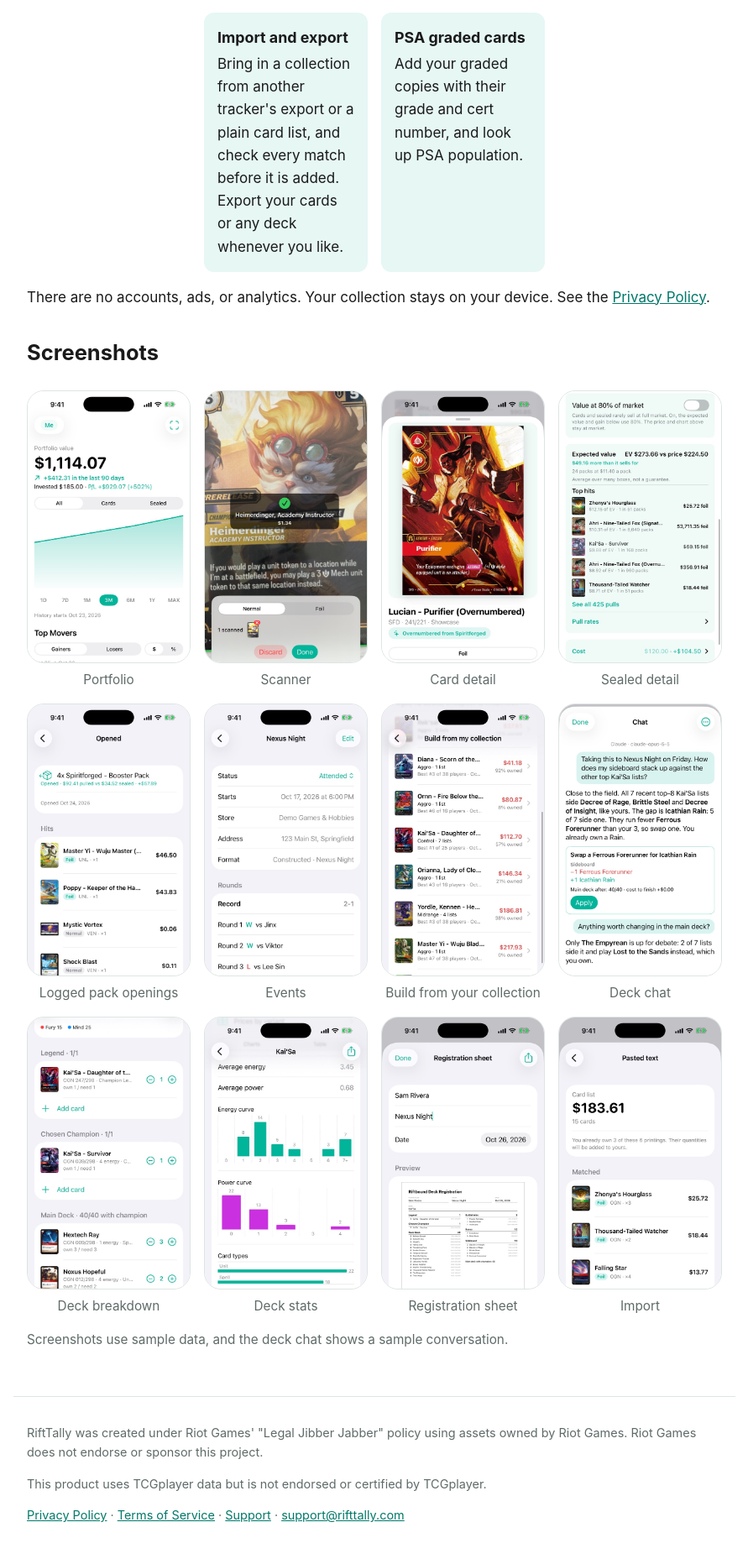
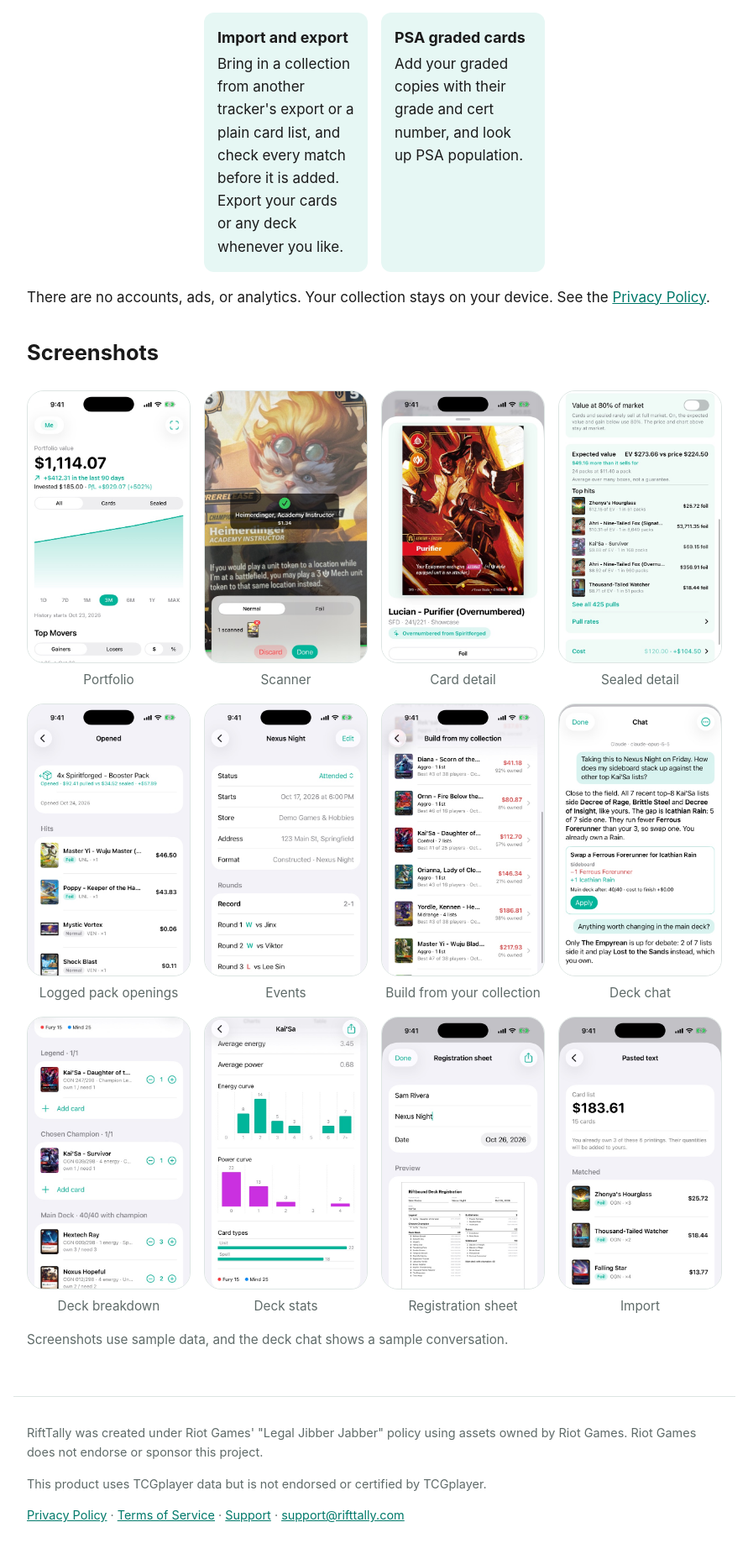
Before and after one commit to michael-huang87/rifttally, a Jekyll site: the page built from index.html, in a window 1280 px wide. Shown: the part 1155-3018 px from the top of the page at 84% size, without its empty margins (194-1085 px from the left). Built offline with Jekyll 4.4.1, drawn with Linux system fonts in a browser that asks for light colours.

Commit message:
Crop the status bar off the deck stats screenshot to show its domains

```diff
--- a/index.html
+++ b/index.html
@@ -37,7 +37,7 @@
   <figure><img src="assets/img/decks.jpg" alt="Top tournament decks ranked by cost to finish, with the share of each you already own" width="600" height="1005"><figcaption>Build from your collection</figcaption></figure>
   <figure><img src="assets/img/chat.jpg" alt="Deck chat about a complete Kai'Sa deck, suggesting a sideboard swap with an Apply button" width="600" height="1005"><figcaption>Deck chat</figcaption></figure>
   <figure><img src="assets/img/deck.jpg" alt="A Kai'Sa deck's domains, legend, chosen champion and main deck, with copies owned and needed" width="600" height="1005"><figcaption>Deck breakdown</figcaption></figure>
-  <figure><img src="assets/img/stats.jpg" alt="Deck stats for a Kai'Sa deck: average energy and power, energy and power curves, and card types" width="600" height="1005"><figcaption>Deck stats</figcaption></figure>
+  <figure><img src="assets/img/stats.jpg" alt="Deck stats for a Kai'Sa deck: average energy and power, energy and power curves, card types and domains" width="600" height="1005"><figcaption>Deck stats</figcaption></figure>
   <figure><img src="assets/img/registration.jpg" alt="Registration sheet for a Kai'Sa deck with player, event and a preview of the PDF" width="600" height="1005"><figcaption>Registration sheet</figcaption></figure>
   <figure><img src="assets/img/import.jpg" alt="Import preview of a pasted card list, with its value and matched cards" width="600" height="1005"><figcaption>Import</figcaption></figure>
 </div>
```
Also changed, not shown: assets/img/stats.jpg.
